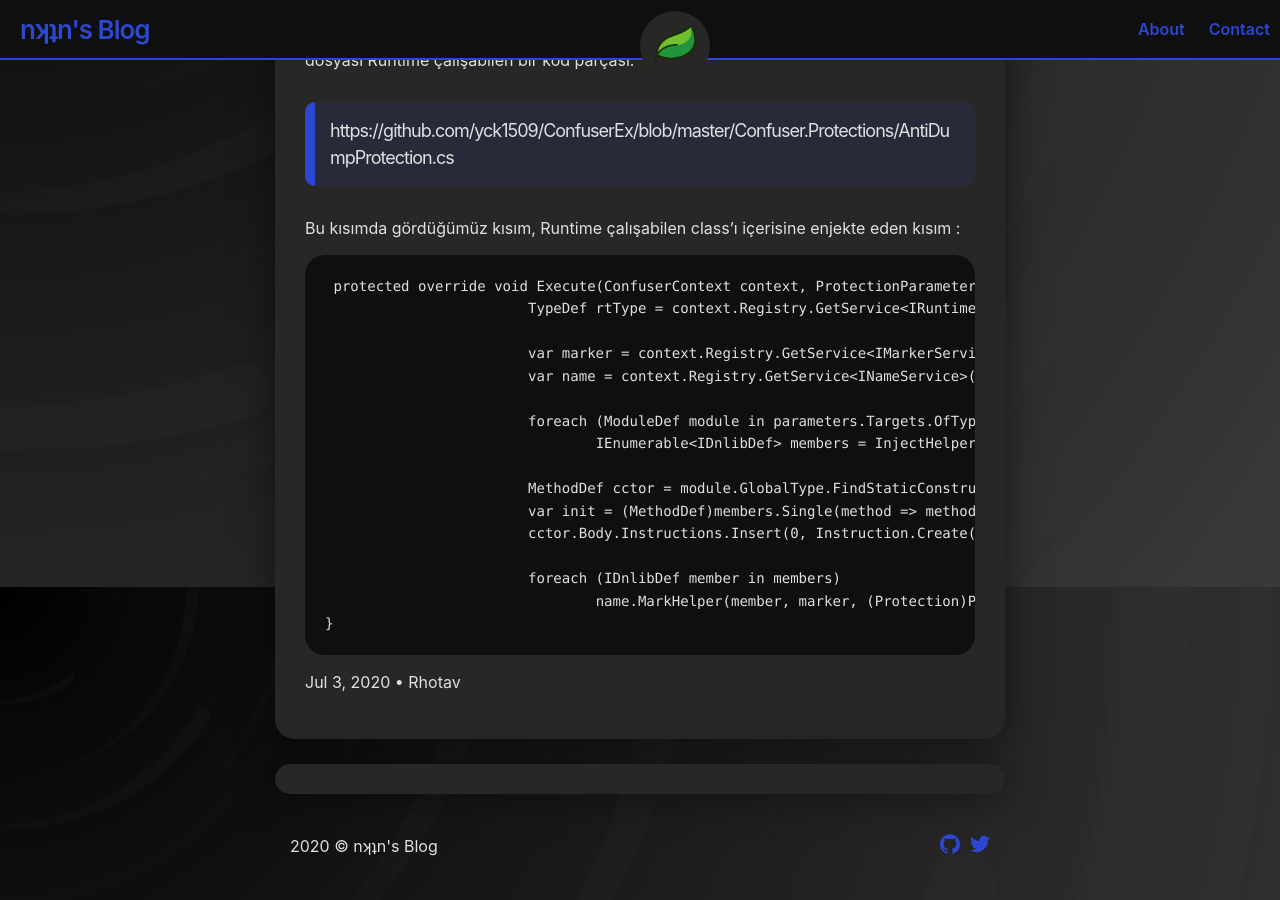
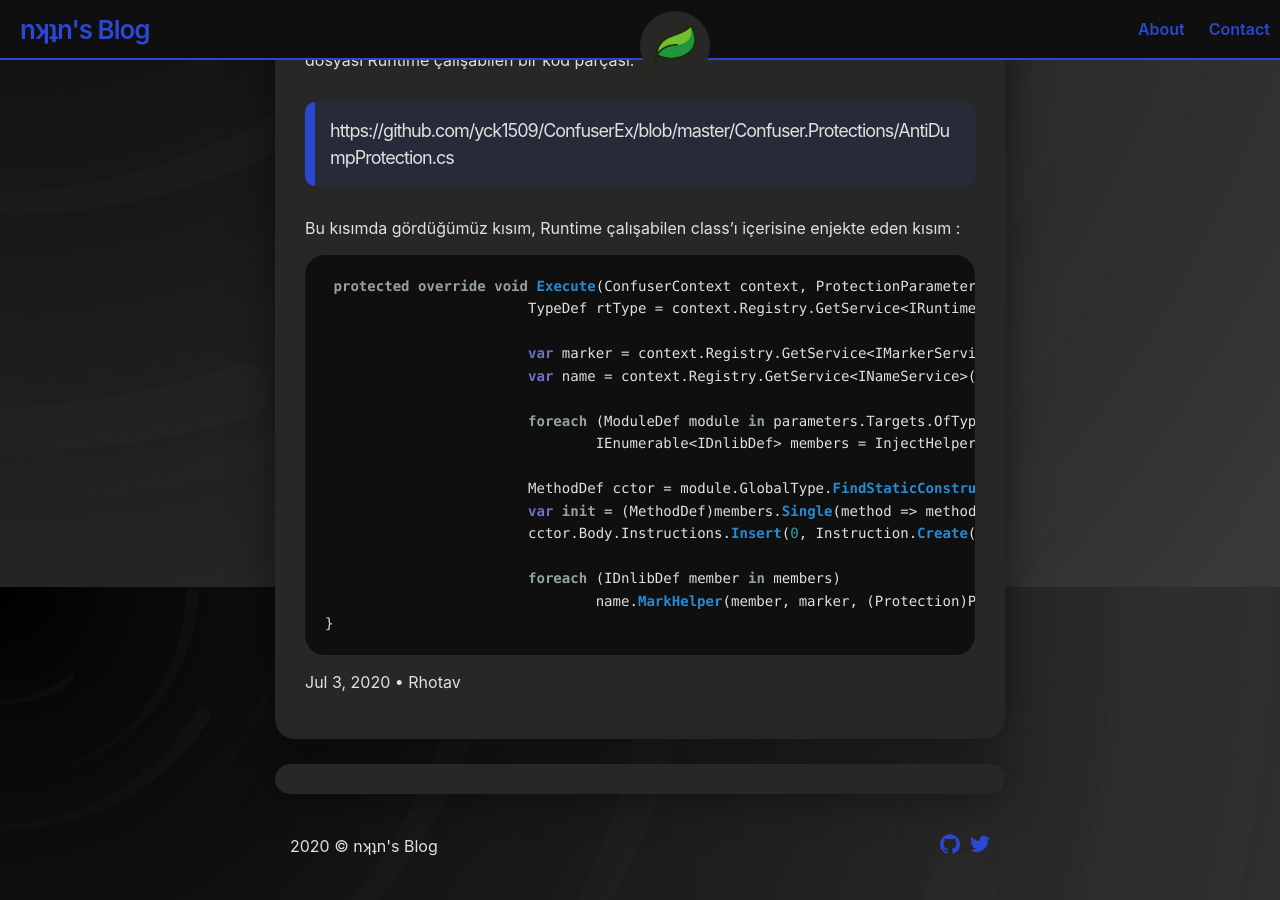
Before and after one commit to Rhotav/rhotav.github.io, a Jekyll site: the page built from _posts/2020-07-03-antidump.md, in a window 1280 px wide and 900 px high, scrolled down 1333 px. Built offline with Jekyll 4.4.1, drawn with Linux system fonts in a browser that asks for light colours; nearby versions of some CDN libraries; a script that is not in the unit is left out.

Commit message:
Update 2020-07-03-antidump.md

````diff
--- a/_posts/2020-07-03-antidump.md
+++ b/_posts/2020-07-03-antidump.md
@@ -34,7 +34,7 @@ ConfuserEx korumasının AntiDump'ının çalışma prensibini inceleyebilmek i
  > https://github.com/yck1509/ConfuserEx/blob/master/Confuser.Protections/AntiDumpProtection.cs
 
  Bu kısımda gördüğümüz kısım, Runtime çalışabilen class'ı içerisine enjekte eden kısım :
- ```
+{% highlight csharp %}
  protected override void Execute(ConfuserContext context, ProtectionParameters parameters) {
 			TypeDef rtType = context.Registry.GetService<IRuntimeService>().GetRuntimeType("Confuser.Runtime.AntiDump");
 
@@ -51,4 +51,4 @@ ConfuserEx korumasının AntiDump'ının çalışma prensibini inceleyebilmek i
 			foreach (IDnlibDef member in members)
 				name.MarkHelper(member, marker, (Protection)Parent);
 }
-```
+{% endhighlight %}
````
